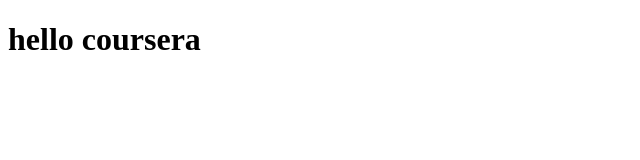
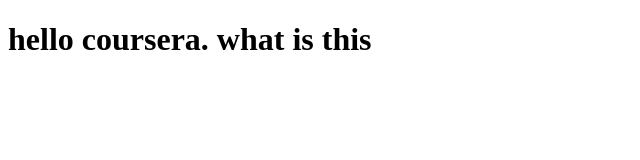
Before and after one commit to kafkastique/test, a plain HTML site: page site/index.html in a window 1280 px wide. Shown: the whole page, without its empty margins (0-640 px from the left). Drawn offline with Linux system fonts and the light colour scheme.

Commit message:
small addition to our page content

```diff
--- a/site/index.html
+++ b/site/index.html
@@ -6,6 +6,6 @@
 	<title>hello coursera</title>
 </head>
 <body>
-<h1>hello coursera</h1>
+<h1>hello coursera. what is this</h1>
 </body>
 </html>
```
